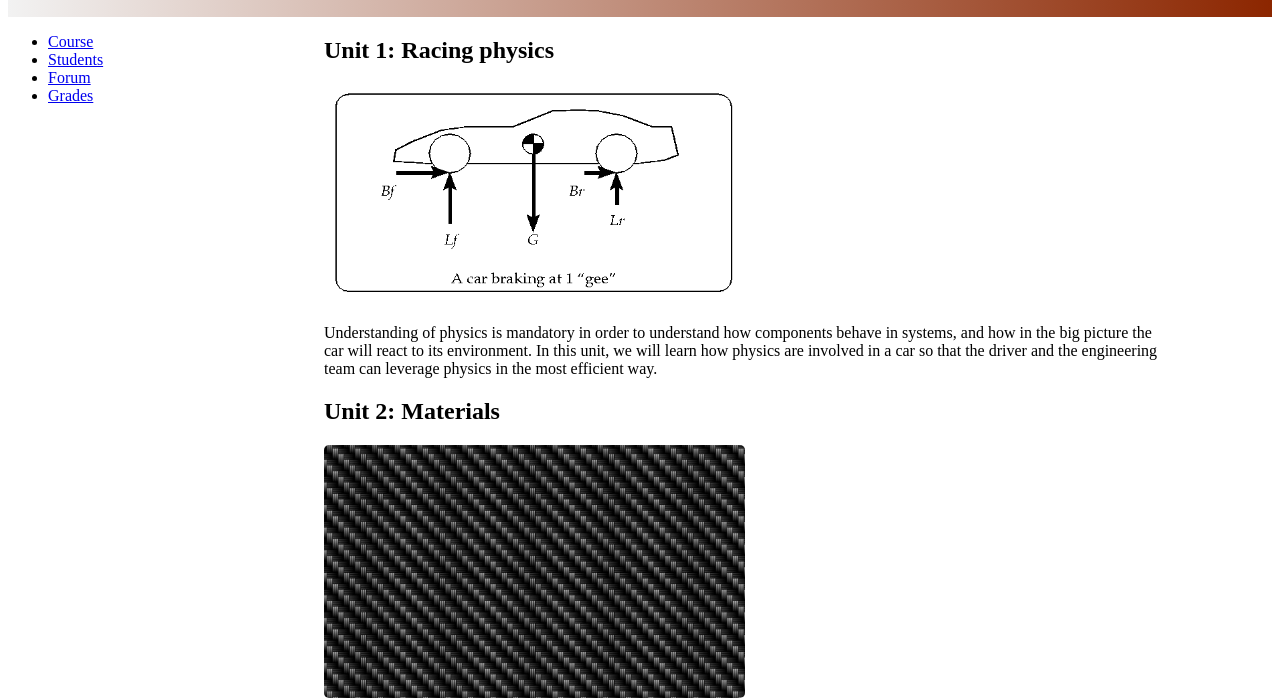
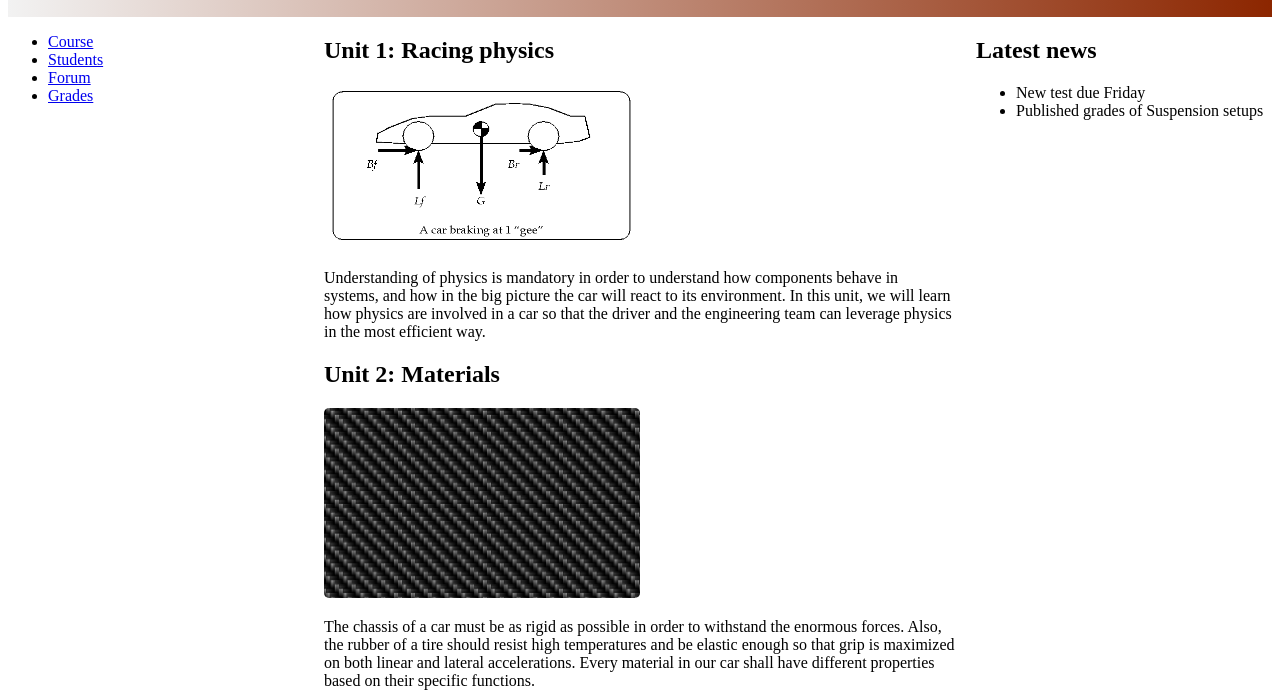
Before and after one commit to Davidryt/Web-Desing-Moodle-and-Cookie-management-, a plain HTML site: page index.html in a window 1280 px wide. Shown: the part 101-801 px from the top of the page. Drawn offline with Linux system fonts and the light colour scheme.

Commit message:
All merged and fixed + responsive

```diff
--- a/index.html
+++ b/index.html
@@ -43,7 +43,7 @@
 					<li><a href="grades.html">Grades</a></li>
 				</ul>
 			</nav>
-			<div id="course-contents" class="col-8 col-t-9">
+			<div id="course-contents" class="col-6 col-t-9">
 				<section>
 					<h2 class="unit-title">Unit 1: Racing physics</h2>
 					<img src="images/physics.gif" class="content-img" alt="Basic forces in a car">
```
